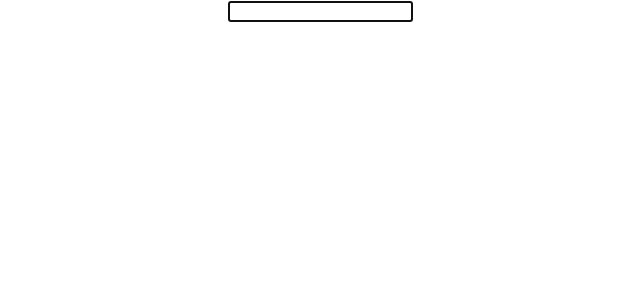
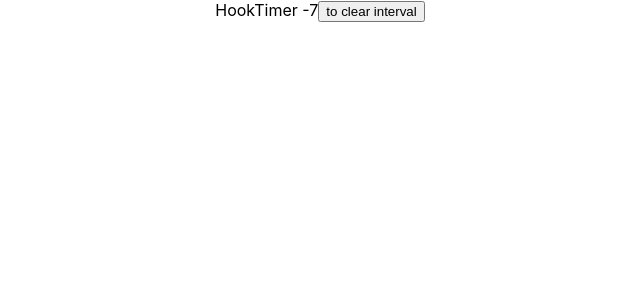
Before and after one commit to pop-dev5016/react-hooks, a React (Create React App) app: page / in a window 1280 px wide. Shown: the top 300 px of the page, without its empty margins (320-960 px from the left). Built offline with nearby package versions, Linux system fonts and the light colour scheme.

Commit message:
why ref?

```diff
--- a/src/App.js
+++ b/src/App.js
@@ -1,6 +1,7 @@
 import React ,{useReducer} from 'react'
 import './App.css';
 import FocusInput from './Component/FocusInput';
+import HookTimer from './Component/HookTimer';
 
 
 
@@ -10,7 +11,8 @@ function App() {
   return (
 
      <div className="App">
-      <FocusInput></FocusInput>
+      {/* <FocusInput></FocusInput> */}
+      <HookTimer></HookTimer>
      </div>
 
   )
--- /dev/null
+++ b/src/Component/HookTimer.js
@@ -0,0 +1,24 @@
+import React,{useState,useEffect} from 'react'
+
+function HookTimer() {
+  const [timer,setTimer] = useState(0)
+  useEffect(() => {
+    const interval = setInterval(()=>{
+        setTimer(prevTimer=>prevTimer+1)
+    },1000)
+
+    return () => {
+      clearInterval(interval)
+    };
+  }, [])
+
+  return (
+    <div>
+        HookTimer -{timer}
+       <button onClick={()=>clearInterval(interval)}> to clear interval</button>
+    </div>
+
+  )
+}
+
+export default HookTimer
```
